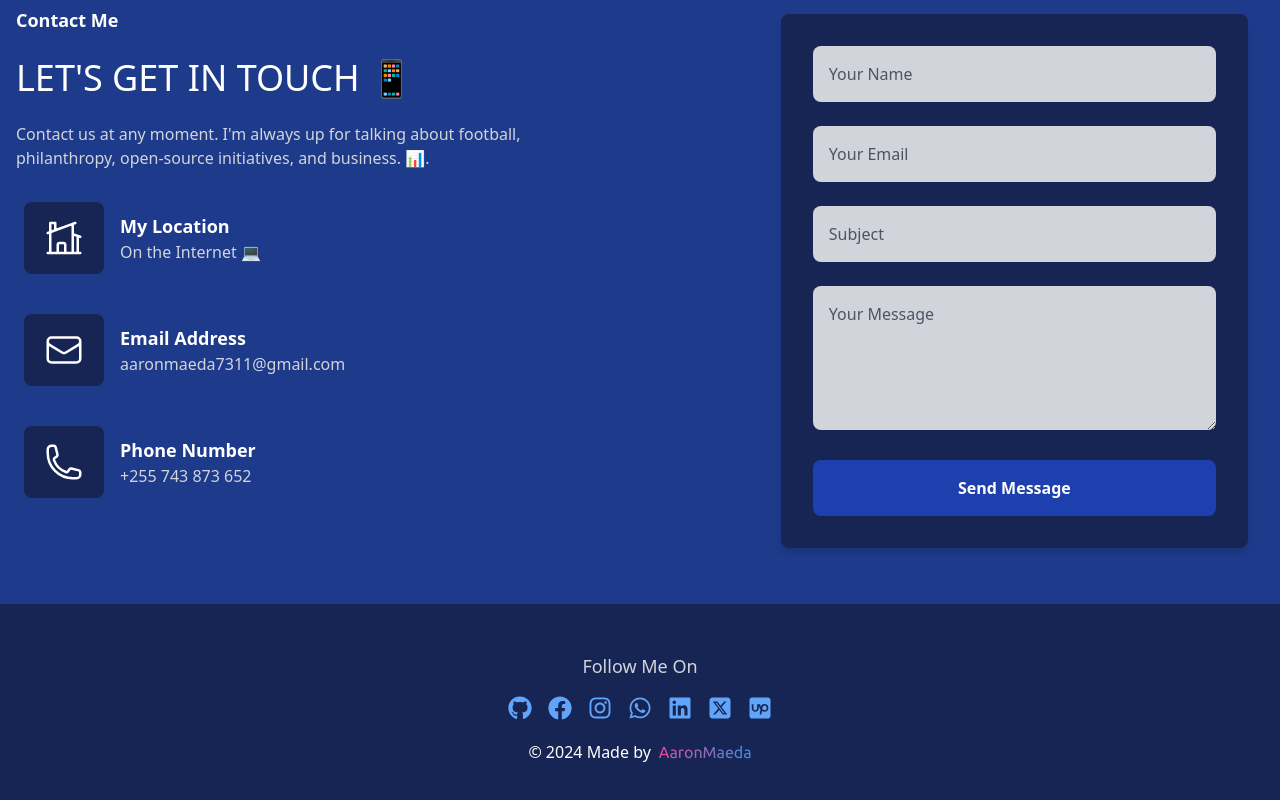
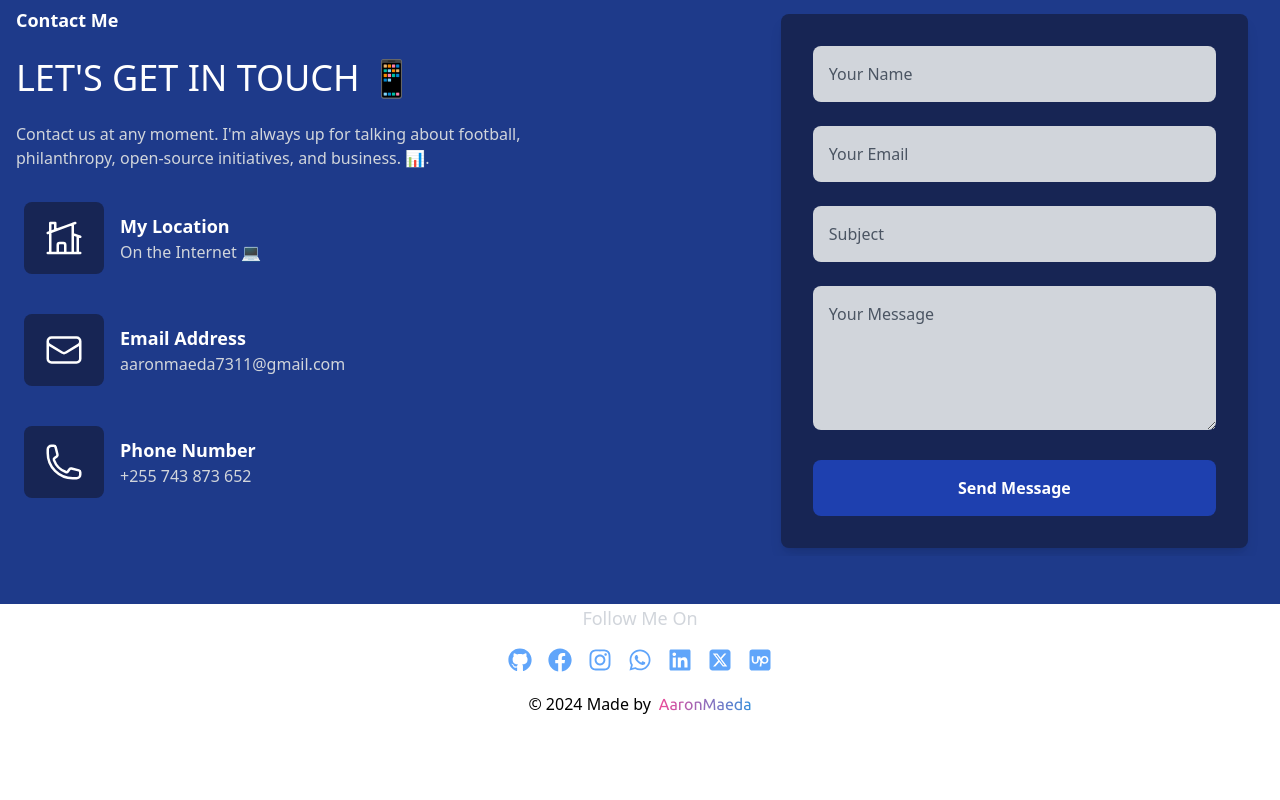
Before and after one commit to AaronBnras/portfolio, a React (Create React App) app: page / in a window 1280 px wide. Shown: the part 3077-3877 px from the top of the page. After the commit the page ends 3793 px from the top, so only its background shows below. Built offline with nearby package versions, Linux system fonts and the light colour scheme.

Commit message:
Update footer.js

```diff
--- a/src/components/Footer/footer.js
+++ b/src/components/Footer/footer.js
@@ -6,7 +6,7 @@ import { faSquareXTwitter, faSquareUpwork } from '@fortawesome/free-brands-svg-i
 
 const Footer = () => {
     return (
-        <div className="bg-blue-950 text-white py-6 md:py-12">
+        // <div className="bg-blue-950 text-white py-6 md:py-12">
             <footer className="h-auto" id="footer">
                 <div className="text-lg text-center md:text-left">
                     <h4 className="text-gray-300">Follow Me On</h4>
@@ -46,7 +46,7 @@ const Footer = () => {
                     </div>
                 </div>
             </footer>
-        </div>
+        // </div>
     )
 }
 
```
